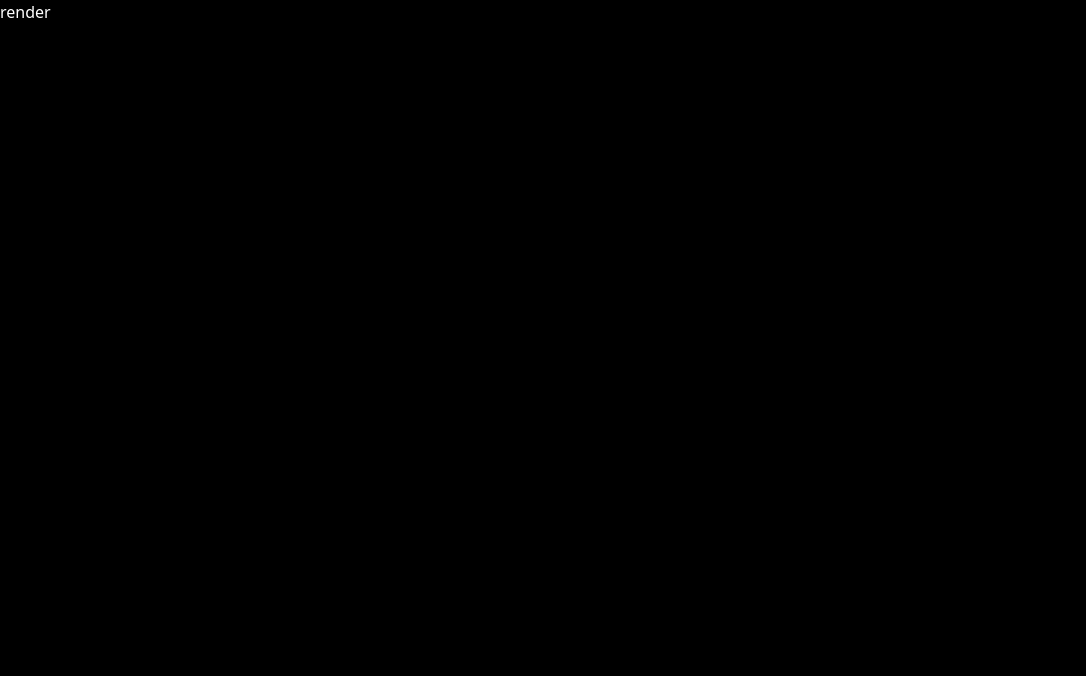
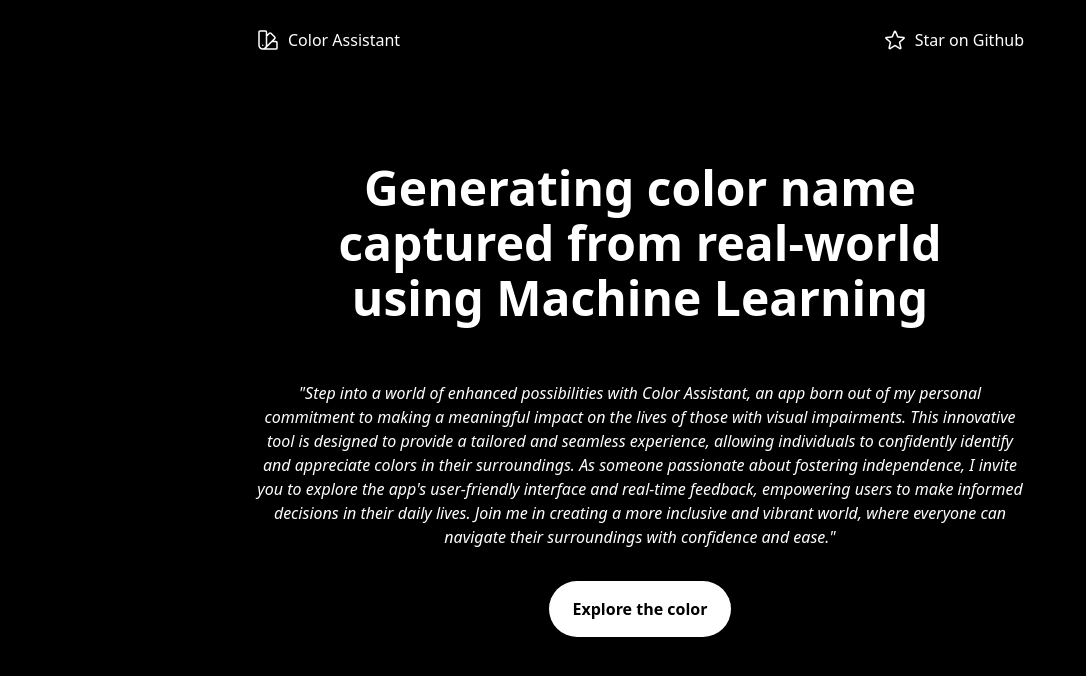
Before and after one commit to ismalzikri/open-reasearch, a Next.js app: page / in a window 1280 px wide. Shown: the top 676 px of the page, without its empty margins (0-1086 px from the left). Built offline with nearby package versions, Linux system fonts and the light colour scheme.

Commit message:
feat(/pages): adding landing page at index.tsx for welcome-user

```diff
--- a/pages/index.tsx
+++ b/pages/index.tsx
@@ -2,7 +2,78 @@ import type { NextPage } from "next";
 import Head from "next/head";
 import Link from "next/link";
 const Home: NextPage = () => {
-  return <div>render</div>;
+  return (
+    <div className="w-full">
+      <Head>
+        <title>Color Assistant | Helping blind poeple</title>
+        <link rel="icon" href="/favicon.ico" />
+      </Head>
+      <div className="flex flex-col max-w-screen-md mx-auto">
+        <div className="w-full flex flex-row h-20 items-center justify-between p-4 md:p-0">
+          <div className="flex flex-row">
+            <svg
+              xmlns="http://www.w3.org/2000/svg"
+              fill="none"
+              viewBox="0 0 24 24"
+              strokeWidth={1.5}
+              stroke="currentColor"
+              className="w-6 h-6 mr-2"
+            >
+              <path
+                strokeLinecap="round"
+                strokeLinejoin="round"
+                d="M4.098 19.902a3.75 3.75 0 005.304 0l6.401-6.402M6.75 21A3.75 3.75 0 013 17.25V4.125C3 3.504 3.504 3 4.125 3h5.25c.621 0 1.125.504 1.125 1.125v4.072M6.75 21a3.75 3.75 0 003.75-3.75V8.197M6.75 21h13.125c.621 0 1.125-.504 1.125-1.125v-5.25c0-.621-.504-1.125-1.125-1.125h-4.072M10.5 8.197l2.88-2.88c.438-.439 1.15-.439 1.59 0l3.712 3.713c.44.44.44 1.152 0 1.59l-2.879 2.88M6.75 17.25h.008v.008H6.75v-.008z"
+              />
+            </svg>
+            Color Assistant
+          </div>
+          <a className="flex flex-row" href="https://github.com/ismalzikri">
+            <svg
+              xmlns="http://www.w3.org/2000/svg"
+              fill="none"
+              viewBox="0 0 24 24"
+              strokeWidth={1.5}
+              stroke="currentColor"
+              className="w-6 h-6 mr-2"
+            >
+              <path
+                strokeLinecap="round"
+                strokeLinejoin="round"
+                d="M11.48 3.499a.562.562 0 011.04 0l2.125 5.111a.563.563 0 00.475.345l5.518.442c.499.04.701.663.321.988l-4.204 3.602a.563.563 0 00-.182.557l1.285 5.385a.562.562 0 01-.84.61l-4.725-2.885a.563.563 0 00-.586 0L6.982 20.54a.562.562 0 01-.84-.61l1.285-5.386a.562.562 0 00-.182-.557l-4.204-3.602a.563.563 0 01.321-.988l5.518-.442a.563.563 0 00.475-.345L11.48 3.5z"
+              />
+            </svg>
+            Star on Github
+          </a>
+        </div>
+        <div>
+          <div className="text-3xl font-semibold lg:pt-20 lg:mb-4 text-center md:text-5xl p-10 lg:leading-[55px]">
+            Generating color name captured from real-world using Machine
+            Learning
+          </div>
+          <p className="text-center italic lg:mb-8 p-8 text-sm lg:text-base lg:p-[unset]">
+            "Step into a world of enhanced possibilities with Color Assistant,
+            an app born out of my personal commitment to making a meaningful
+            impact on the lives of those with visual impairments. This
+            innovative tool is designed to provide a tailored and seamless
+            experience, allowing individuals to confidently identify and
+            appreciate colors in their surroundings. As someone passionate about
+            fostering independence, I invite you to explore the app's
+            user-friendly interface and real-time feedback, empowering users to
+            make informed decisions in their daily lives. Join me in creating a
+            more inclusive and vibrant world, where everyone can navigate their
+            surroundings with confidence and ease."
+          </p>
+          <div className="mb-6 text-center">
+            <Link href="/app">
+              <button className="py-4 px-6 bg-white text-black font-semibold rounded-full">
+                Explore the color
+              </button>
+            </Link>
+          </div>
+        </div>
+      </div>
+    </div>
+  );
 };
 
 export default Home;
```
